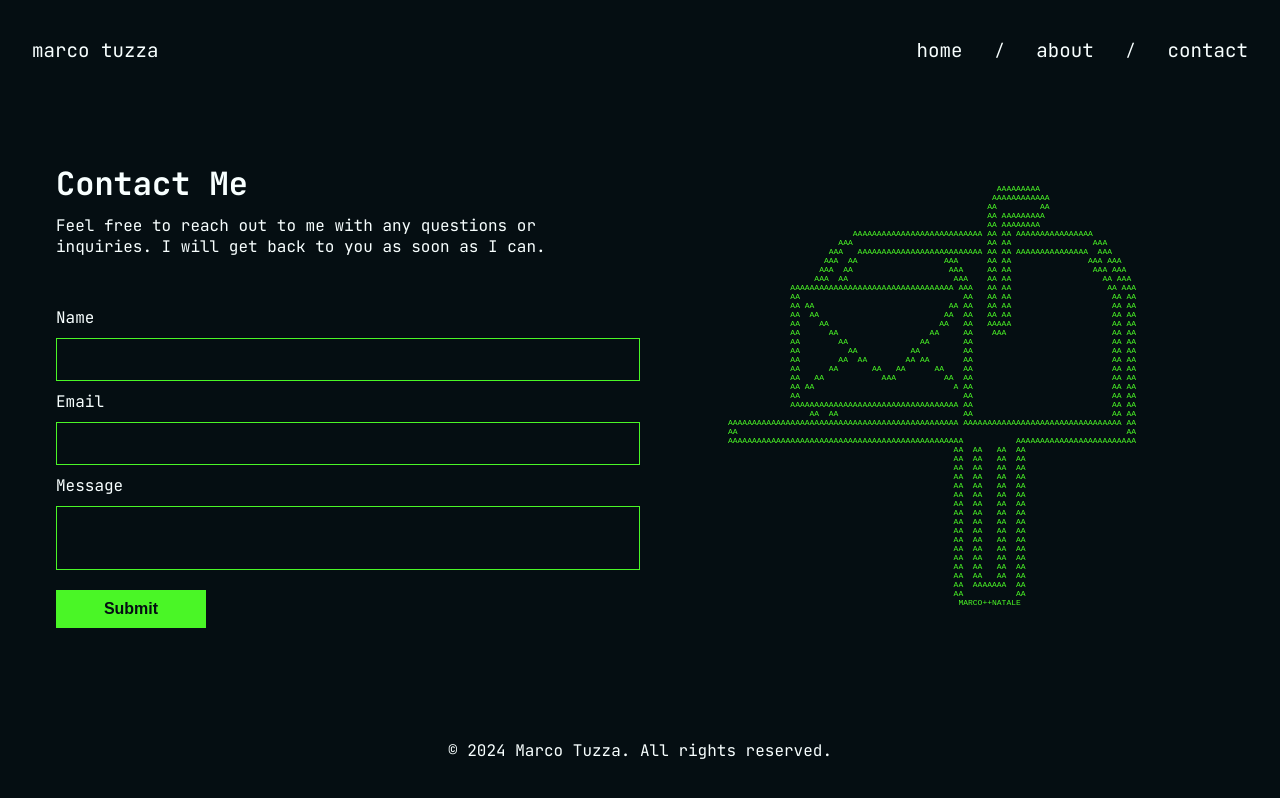
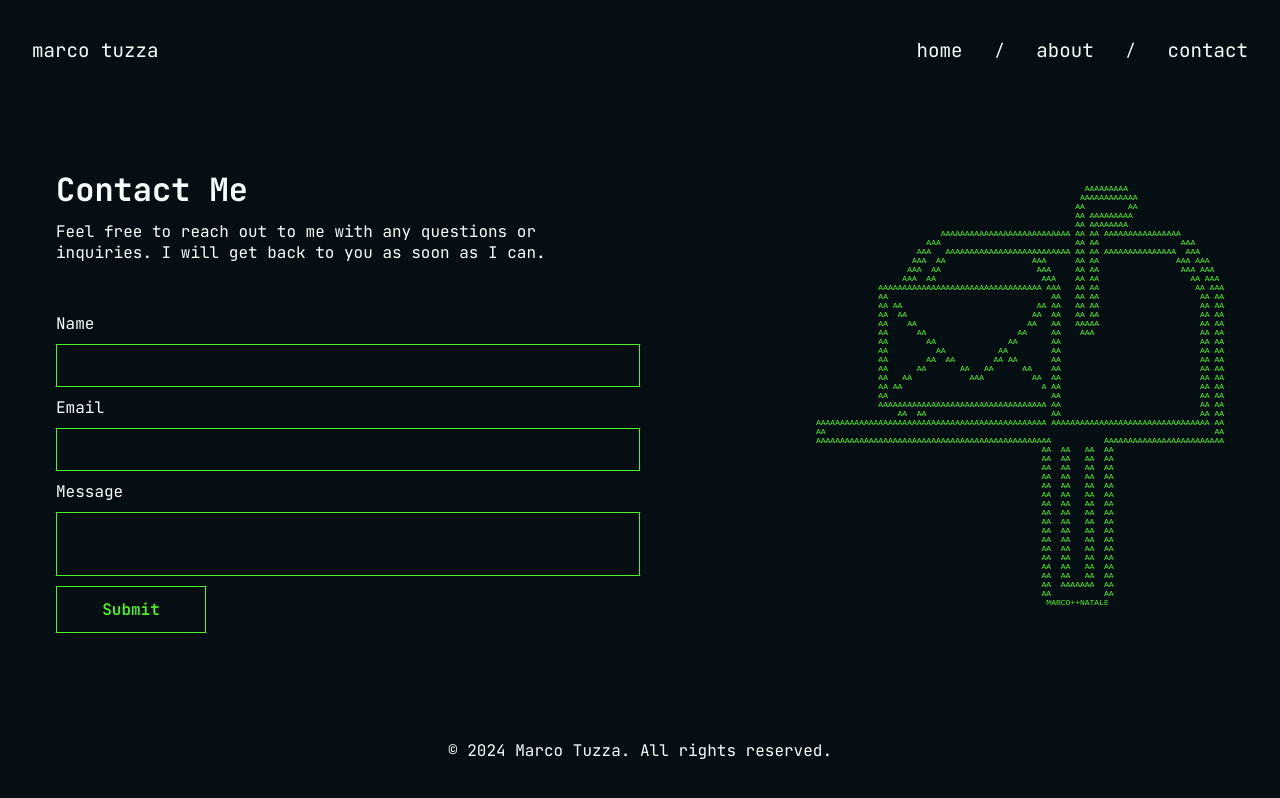
Before and after one commit to marco-tuzza/my-personal-site, an Angular app: page /contact in a window 1280 px wide. Built offline with nearby package versions, Linux system fonts and the light colour scheme.

Commit message:
Refactor button styles and adjust ASCII art alignment in contact and home components for improved layout and presentation

```diff
--- a/src/app/contact/contact.component.scss
+++ b/src/app/contact/contact.component.scss
@@ -39,18 +39,6 @@
 
                 button {
                     width: 150px;
-                    padding: $spacing-small;
-                    margin: $spacing-small 0;
-                    border: none;
-                    background-color: $accent-color;
-                    color: $background-color;
-                    font-size: $font-size-small;
-                    cursor: pointer;
-                    transition: all 0.2s;
-
-                    &:hover {
-                        background-color: $accent-color;
-                    }
                 }
             }
         }
@@ -58,7 +46,7 @@
         .ascii-art {
             width: 50%;
             display: flex;
-            justify-content: center;
+            justify-content: flex-end;
             align-items: center;
 
             pre {
--- a/src/app/home/home.component.html
+++ b/src/app/home/home.component.html
@@ -29,10 +29,10 @@
       0 0        0 00                                    0 0
       0000       00 000                     000          0000
       00 0        00   00                   000           0 0
-       0000        0000 0                  00 0          0000
-        0 00          0 000              000 00          0 0
-        00  00        00  00000      00000  00          0000
-         000 000       000    0      00 0 000         000 0
+       0000        00   00                  00 0          0000
+        0 00        000  00              000 00          0 0
+        00  00        00   0000      00000  00          0000
+         000 000       00     0      00 0 000         000 0
            00  000        00000      00000           00 000
             000   000                             000  000
                00 0 0 0000                   0000 0  000
--- a/src/app/home/home.component.scss
+++ b/src/app/home/home.component.scss
@@ -37,12 +37,10 @@
         h2 {
             font-size: $font-size-medium;
             margin-bottom: $spacing-medium;
-            padding: 0px $spacing-small;
         }
 
         button {
             width: 150px;
-            margin: 0px $spacing-small;
         }
 
         .ascii-art {
--- a/src/styles/_button.scss
+++ b/src/styles/_button.scss
@@ -3,6 +3,7 @@
     color: $text-color;
     padding: 0.75rem 1.5rem;
     border: 1px solid $text-color;
+    font-family: 'JetBrains Mono', monospace;
     font-size: 1rem;
     font-weight: 600;
     cursor: pointer;
```
